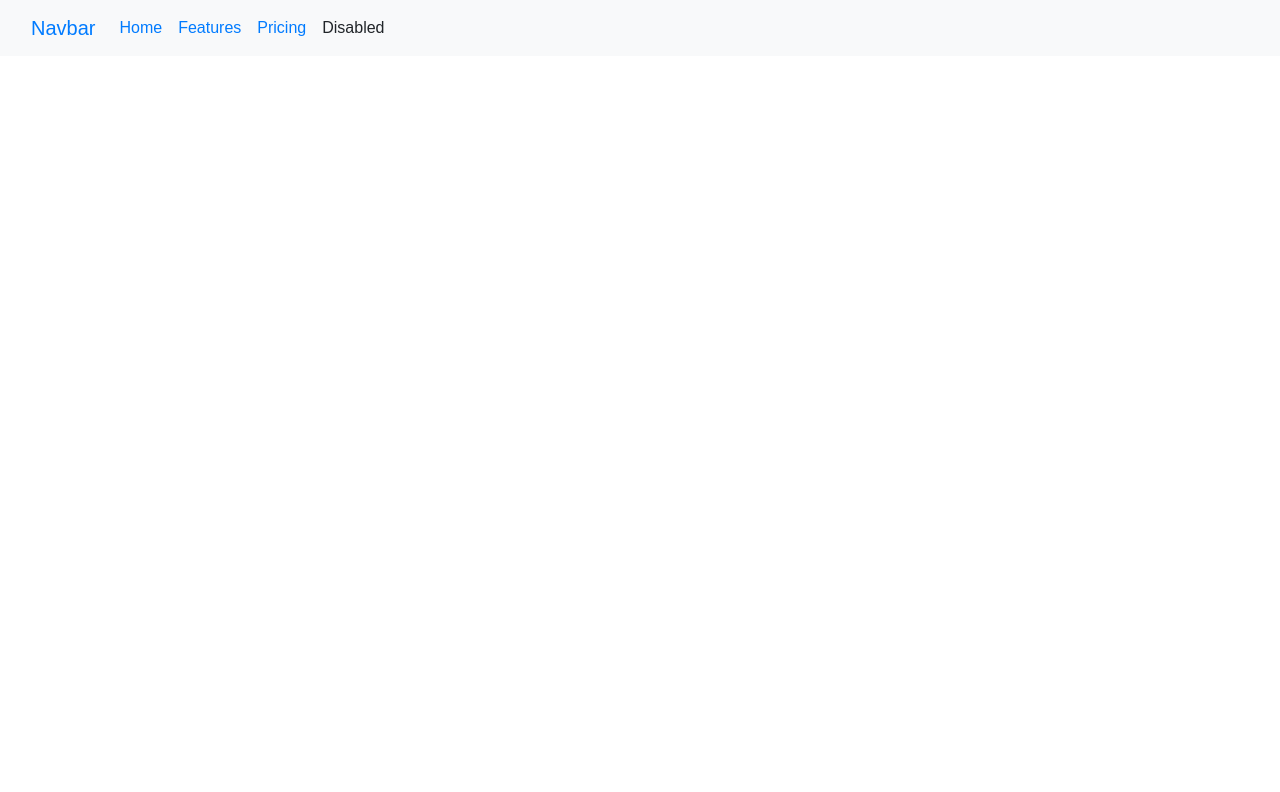
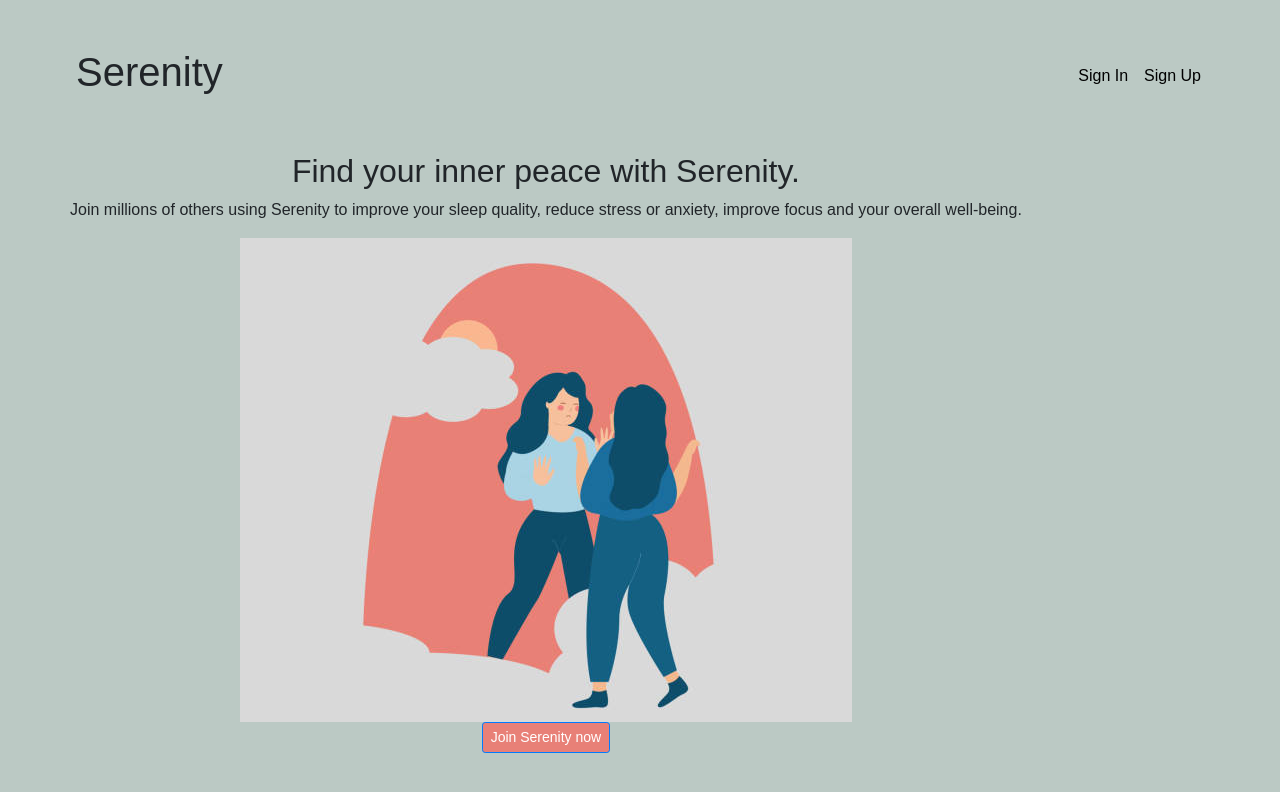
Before and after one commit to BaileyM96/Serenity, a plain HTML site: page index.html in a window 1280 px wide. Drawn offline with nearby package versions, Linux system fonts and the light colour scheme; a web font is replaced by a local one.

Commit message:
Added more HTML and added css.

```diff
--- a/assets/style.css
+++ b/assets/style.css
@@ -2,3 +2,42 @@
     padding: 0px;
     margin: 0px;
 }
+
+.mainBody {
+    background-color: #BBC9C4;
+}
+
+h1 {
+    padding: 40px;
+    font-weight: bolder;
+    padding-left: 45px;
+}
+
+.collapse {
+    display: flex;
+    justify-content: end;
+}
+
+.navbar-nav {
+    padding-right: 40px;
+}
+
+.nav-link {
+    color: black;
+}
+
+.innerPeace {
+    display: flex;
+    padding-left: 70px;
+}
+
+.peaceText {
+    justify-items: center;
+    text-align: center;
+    flex-wrap: wrap;
+}
+
+#joinSerenity {
+    background-color: #E88077;
+    outline: none;
+}
--- a/index.html
+++ b/index.html
@@ -7,29 +7,38 @@
     <link rel="stylesheet" href="./assets/style.css">
     <link rel="stylesheet" href="https://cdn.jsdelivr.net/npm/bootstrap@4.3.1/dist/css/bootstrap.min.css" integrity="sha384-ggOyR0iXCbMQv3Xipma34MD+dH/1fQ784/j6cY/iJTQUOhcWr7x9JvoRxT2MZw1T" crossorigin="anonymous">
     <link rel="stylesheet" href="https://use.typekit.net/kaz5dpt.css">
+    <link rel="stylesheet" href="https://kit.fontawesome.com/40111bf91b.css" crossorigin="anonymous">
     <title>Serenity</title>
 </head>
-<body style="  font-family: futura-pt, sans-serif;
+<body class="mainBody" style=" font-family: futura-pt, sans-serif;
 font-weight: 500;
 font-style: normal;">
-    <main>
-        <nav class="navbar navbar-expand-lg bg-light">
+    <nav class="navbar navbar-expand-lg">
         <div class="container-fluid">
-              <a class="navbar-brand" href="#">Navbar</a>
+          <h1>Serenity</h1>
           <button class="navbar-toggler" type="button" data-bs-toggle="collapse" data-bs-target="#navbarNavAltMarkup" aria-controls="navbarNavAltMarkup" aria-expanded="false" aria-label="Toggle navigation">
-                <span class="navbar-toggler-icon"></span>
           </button>
           <div class="collapse navbar-collapse" id="navbarNavAltMarkup">
             <div class="navbar-nav">
-                  <a class="nav-link active" aria-current="page" href="#">Home</a>
-                  <a class="nav-link" href="#">Features</a>
-                  <a class="nav-link" href="#">Pricing</a>
-                  <a class="nav-link disabled">Disabled</a>
+              <a class="nav-link" href="#">Sign In</a>
+              <a class="nav-link" href="#">Sign Up</a>
             </div>
           </div>
         </div>
       </nav>
-    </main>
+
+      <section class="innerPeace">
+        <div class="peaceText">
+            <h2>Find your inner peace with Serenity.</h2>
+            <p>
+                Join millions of others using Serenity to improve your sleep quality, reduce stress or anxiety, improve focus and your overall well-being.
+            </p>
+            <img src="./photos/main photo.jpg" alt="">
+            <div>
+                <button type="button" id="joinSerenity" class="btn btn-primary btn-sm">Join Serenity now</button>
+            </div>
+        </div>
+      </section>
 
 </body>
 </html>
```
Also changed, not shown: photos/main photo.jpg (added). Lines whose indentation alone changed are shown as unchanged.
